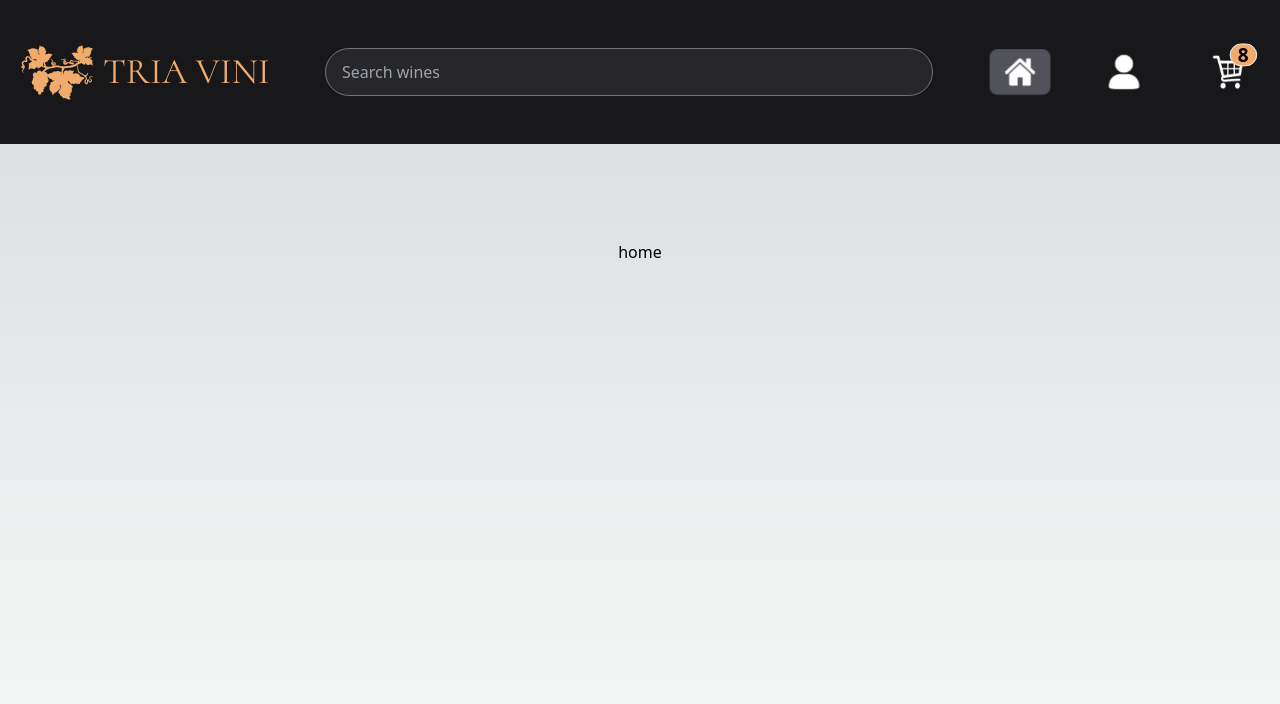
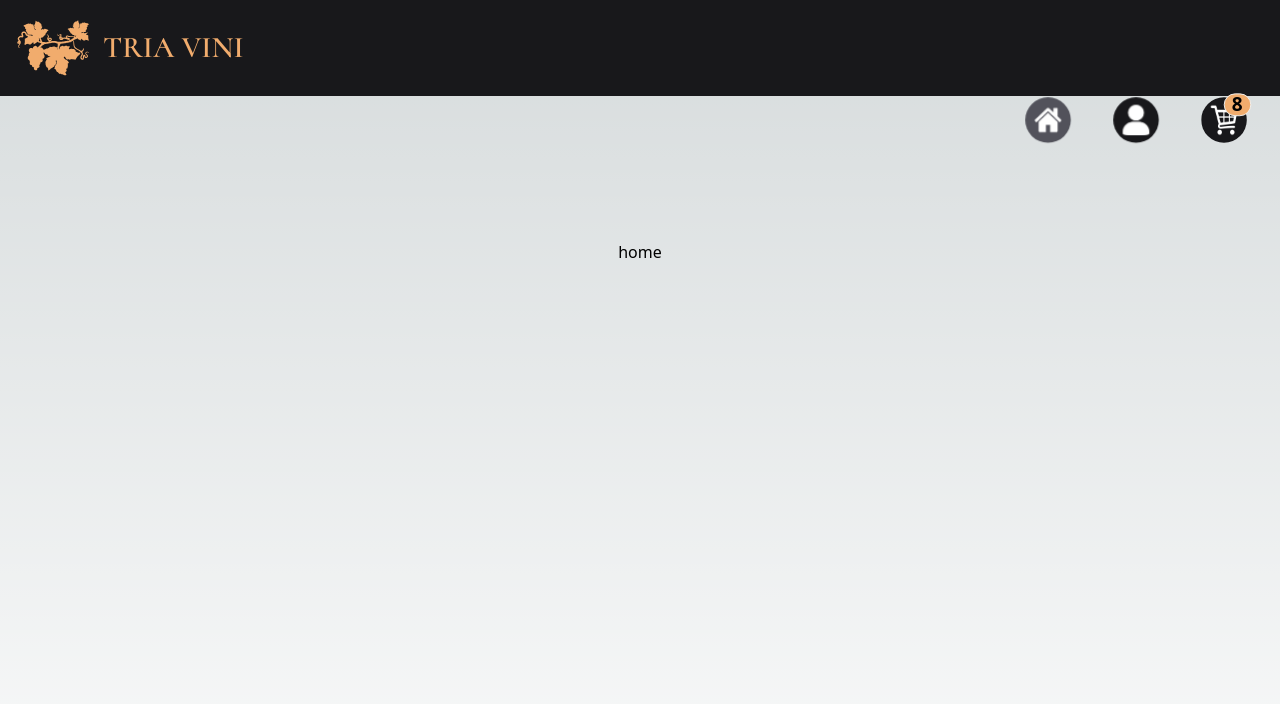
Before and after one commit to ZalwayJH/Tria-Vini, a Next.js app: page / in a window 1280 px wide. Shown: the top 704 px of the page. Built offline with nearby package versions, Linux system fonts and the light colour scheme.

Commit message:
after testing daisyUI i have found it lacks customization so i will be switching to Flowbite for my component library

```diff
--- a/app/components/Navbar.jsx
+++ b/app/components/Navbar.jsx
@@ -21,27 +21,30 @@ const Navbar = () => {
 
   return (
     <header className={cormorant.variable}>
-      <nav className="navbar bg-zinc-900">
-        <div className="flex flex-row items-center h-32 ">
+      <nav className="w-full">
+        <div className=" h-24 bg-zinc-900 flex flex-wrap items-center justify-between mx-auto p-4">
           <Link
-            className="relative w-[75px] h-[75px] ml-3 "
+            className="flex items-center"
             href="/"
             onClick={() => {
               setActivePage("Home");
             }}
           >
             <Image
+              className="mr-3"
               priority="true"
               src="/images/Tria-Vini-Logo.svg"
-              fill={true}
+              width={75}
+              height={75}
+              // fill={true}
               alt="Logo"
             />
+            <span class="self-center text-3xl font-semibold whitespace-nowrap text-tria-gold font-display">
+              TRIA VINI
+            </span>
           </Link>
-          <h1 className="ml-2 font-display whitespace-nowrap text-4xl text-tria-gold lg:block hidden">
-            TRIA VINI
-          </h1>
         </div>
-        <SearchBar />
+        {/* <SearchBar /> */}
         <NavList
           navItem={navItem}
           isMenuOpen={isMenuOpen}
--- a/app/components/navbar components/BurgerMenu.jsx
+++ /dev/null
@@ -1,70 +0,0 @@
-import React from "react";
-import Link from "next/link";
-import Image from "next/image";
-
-const BurgerMenu = ({ navItem, isMenuOpen, setIsMenuOpen, setActivePage }) => {
-  return (
-    <div className="flex-1 items-center justify-end lg:hidden ">
-      <Image
-        className="cursor-pointer"
-        priority="true"
-        src={isMenuOpen ? "/images/Exit-Icon.png" : "/images/Menu-Icon.png"}
-        height={50}
-        width={50}
-        alt="Burger menu"
-        onClick={() => {
-          setIsMenuOpen(!isMenuOpen);
-        }}
-      />
-      <div>
-        <ul
-          className={`${
-            isMenuOpen ? "flex" : "hidden"
-          } absolute right-0 top-24 z-10 mx-4 my-1 min-w-[190px] menu rounded-box bg-zinc-800 p-2 drop-shadow-lg flex list-none flex-col gap-1 text-white `}
-        >
-          {navItem.map((item, i) => {
-            return (
-              <li
-                key={i}
-                onClick={() => {
-                  setIsMenuOpen(false);
-                }}
-              >
-                <Link
-                  className="gap-7  py-3 text-xl font-semibold "
-                  href={item.href}
-                  onClick={() => {
-                    setActivePage(item.title);
-                  }}
-                >
-                  <Image
-                    className="invert w-5 h-5 "
-                    width={5}
-                    height={5}
-                    src={`/images/${item.img}`}
-                    alt={`${item.img}`}
-                  />
-
-                  {item.title === "Basket" ? (
-                    <p className="text-white hover:text-tria-gold">
-                      {item.title}
-                      <span className="text-black bg-tria-gold badge badge-lg text-xl ml-6 ">
-                        0
-                      </span>
-                    </p>
-                  ) : (
-                    <p className="text-white  hover:text-tria-gold ">
-                      {item.title}
-                    </p>
-                  )}
-                </Link>
-              </li>
-            );
-          })}
-        </ul>
-      </div>
-    </div>
-  );
-};
-
-export default BurgerMenu;
--- /dev/null
+++ b/app/components/navbar components/Drawer.jsx
@@ -0,0 +1,133 @@
+import React from "react";
+import Link from "next/link";
+import Image from "next/image";
+
+const Drawer = ({ navItem, isMenuOpen, setIsMenuOpen, setActivePage }) => {
+  return (
+    <div className="drawer-end">
+      <input id="my-drawer-3" type="checkbox" className="drawer-toggle" />
+      <div className="flex-none lg:hidden">
+        <label htmlFor="my-drawer-3" className="btn btn-square btn-ghost">
+          <Image
+            className="cursor-pointer"
+            priority="true"
+            src={"/images/Menu-Icon.png"}
+            height={50}
+            width={50}
+            alt="Burger menu"
+            onClick={() => {
+              setIsMenuOpen(!isMenuOpen);
+            }}
+          />
+        </label>
+      </div>
+      <div className="drawer-side">
+        <label htmlFor="my-drawer-3" className="drawer-overlay"></label>
+        <ul className="menu p-4 w-80 h-full bg-zinc-800">
+          {navItem.map((item, i) => {
+            return (
+              <li
+                key={i}
+                onClick={() => {
+                  setIsMenuOpen(false);
+                }}
+              >
+                <Link
+                  className="gap-7  py-3 text-xl font-semibold "
+                  href={item.href}
+                  onClick={() => {
+                    setActivePage(item.title);
+                  }}
+                >
+                  <Image
+                    className="invert w-5 h-5 "
+                    width={5}
+                    height={5}
+                    src={`/images/${item.img}`}
+                    alt={`${item.img}`}
+                  />
+
+                  {item.title === "Basket" ? (
+                    <p className="text-white hover:text-tria-gold">
+                      {item.title}
+                      <span className="text-black bg-tria-gold badge badge-lg text-xl ml-6 ">
+                        0
+                      </span>
+                    </p>
+                  ) : (
+                    <p className="text-white  hover:text-tria-gold ">
+                      {item.title}
+                    </p>
+                  )}
+                </Link>
+              </li>
+            );
+          })}
+        </ul>
+      </div>
+    </div>
+    // <div className="flex-1 items-center justify-end lg:hidden ">
+    //   <Image
+    //     className="cursor-pointer"
+    //     priority="true"
+    //     src={isMenuOpen ? "/images/Exit-Icon.png" : "/images/Menu-Icon.png"}
+    //     height={50}
+    //     width={50}
+    //     alt="Burger menu"
+    //     onClick={() => {
+    //       setIsMenuOpen(!isMenuOpen);
+    //     }}
+    //   />
+
+    //   <div>
+    //     <ul
+    //       className={`${
+    //         isMenuOpen ? "flex" : "hidden"
+    //       } absolute right-0 top-24 z-10 mx-4 my-1 min-w-[190px] menu rounded-box bg-zinc-800 p-2 drop-shadow-lg flex list-none flex-col gap-1 text-white `}
+    //     >
+    //       {navItem.map((item, i) => {
+    //         return (
+    //           <li
+    //             key={i}
+    //             onClick={() => {
+    //               setIsMenuOpen(false);
+    //             }}
+    //           >
+    //             <Link
+    //               className="gap-7  py-3 text-xl font-semibold "
+    //               href={item.href}
+    //               onClick={() => {
+    //                 setActivePage(item.title);
+    //               }}
+    //             >
+    //               <Image
+    //                 className="invert w-5 h-5 "
+    //                 width={5}
+    //                 height={5}
+    //                 src={`/images/${item.img}`}
+    //                 alt={`${item.img}`}
+    //               />
+
+    //               {item.title === "Basket" ? (
+    //                 <p className="text-white hover:text-tria-gold">
+    //                   {item.title}
+    //                   <span className="text-black bg-tria-gold badge badge-lg text-xl ml-6 ">
+    //                     0
+    //                   </span>
+    //                 </p>
+    //               ) : (
+    //                 <p className="text-white  hover:text-tria-gold ">
+    //                   {item.title}
+    //                 </p>
+    //               )}
+    //             </Link>
+    //           </li>
+    //         );
+    //       })}
+    //     </ul>
+    //   </div>
+    // </div>
+  );
+};
+
+export default Drawer;
--- a/app/components/navbar components/NavList.jsx
+++ b/app/components/navbar components/NavList.jsx
@@ -1,8 +1,7 @@
 import React, { useState } from "react";
 import Link from "next/link";
 import Image from "next/image";
-import BurgerMenu from "./BurgerMenu";
-
+import Drawer from "./Drawer";
 const NavList = ({
   navItem,
   isMenuOpen,
@@ -12,12 +11,12 @@ const NavList = ({
 }) => {
   return (
     <div className="flex min-w-fit items-center justify-end mr-3">
-      <ul className="hidden list-none flex-row justify-end gap-10 lg:flex ">
+      <ul className="hidden list-none mx-5 flex-row justify-end gap-10 lg:flex ">
         {navItem.map((item, i) => {
           return (
             <li key={i}>
               <Link
-                className={`btn border-none mx-0 hover:bg-tria-gold flex-col-reverse items-center font-semibold ${
+                className={`btn btn-ghost btn-circle border-none mx-0 hover:bg-tria-gold flex-col-reverse items-center font-semibold ${
                   activePage === item.title ? "bg-zinc-600" : "bg-zinc-900"
                 }`}
                 href={item.href}
@@ -28,7 +27,7 @@ const NavList = ({
                 {item.title === "Basket" ? (
                   <div className="indicator">
                     <Image
-                      className="invert w-8 h-9"
+                      className="invert w-7 h-8"
                       width={25}
                       height={25}
                       src={`/images/${item.img}`}
@@ -40,7 +39,7 @@ const NavList = ({
                   </div>
                 ) : (
                   <Image
-                    className="invert w-8 h-9"
+                    className="invert w-7 h-8"
                     width={25}
                     height={25}
                     src={`/images/${item.img}`}
@@ -52,7 +51,8 @@ const NavList = ({
           );
         })}
       </ul>
-      <BurgerMenu
+
+      <Drawer
         navItem={navItem}
         isMenuOpen={isMenuOpen}
         setIsMenuOpen={setIsMenuOpen}
--- a/app/components/navbar components/SearchBar.jsx
+++ b/app/components/navbar components/SearchBar.jsx
@@ -3,11 +3,14 @@ import React from "react";
 const SearchBar = () => {
   return (
     <form className=" mx-auto w-6/12 justify-center px-3 md:px-auto ">
-      <input
-        type="text"
-        placeholder="Search wines"
-        className="input justify-center rounded-3xl w-full bg-zinc-800 border-zinc-500"
-      />
+      <div className="input-group">
+        <input
+          id="Search"
+          type="text"
+          placeholder="Search wines"
+          className="input justify-center rounded-3xl w-full bg-zinc-800 border-zinc-500"
+        />
+      </div>
     </form>
   );
 };
```
